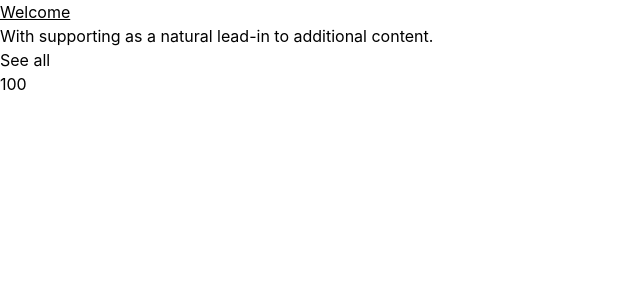
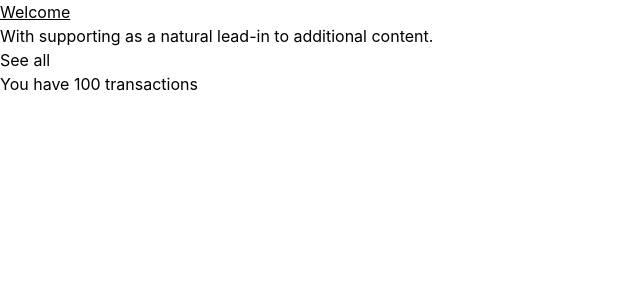
Before and after one commit to PetrAlexkulakov/List-page, a React (Create React App) app: page / in a window 1280 px wide. Shown: the top 300 px of the page, without its empty margins (0-640 px from the left). Built offline with nearby package versions, Linux system fonts and the light colour scheme.

Commit message:
fix: fix underBody

```diff
--- a/src/components/Card/index.tsx
+++ b/src/components/Card/index.tsx
@@ -7,7 +7,7 @@ const Card = (props: CardProps) => {
     <div>
       <h1 className="underline">{props.title}</h1>
       <p>{props.body}</p>
-      <Button text='See all' link='navigator?tab=0' />
+      <Button text='See all' link={props.link} />
       <p>{props.underBody}</p>
     </div>
   )
--- a/src/pages/List/index.tsx
+++ b/src/pages/List/index.tsx
@@ -6,7 +6,8 @@ const List = () => {
     <div>
       <Card title='Welcome'
       body='With supporting as a natural lead-in to additional content.'
-      underBody={dataJSON.total} />
+      underBody={'You have ' + dataJSON.total + ' transactions'}
+      link='navigator?tab=0' />
     </div>
   )
 }
--- a/src/shared/interfaces/cardsinterface.ts
+++ b/src/shared/interfaces/cardsinterface.ts
@@ -2,4 +2,5 @@ export interface CardProps {
     title: string | number;
     body: string;
     underBody?: string | number;
+    link: string;
 }
```
